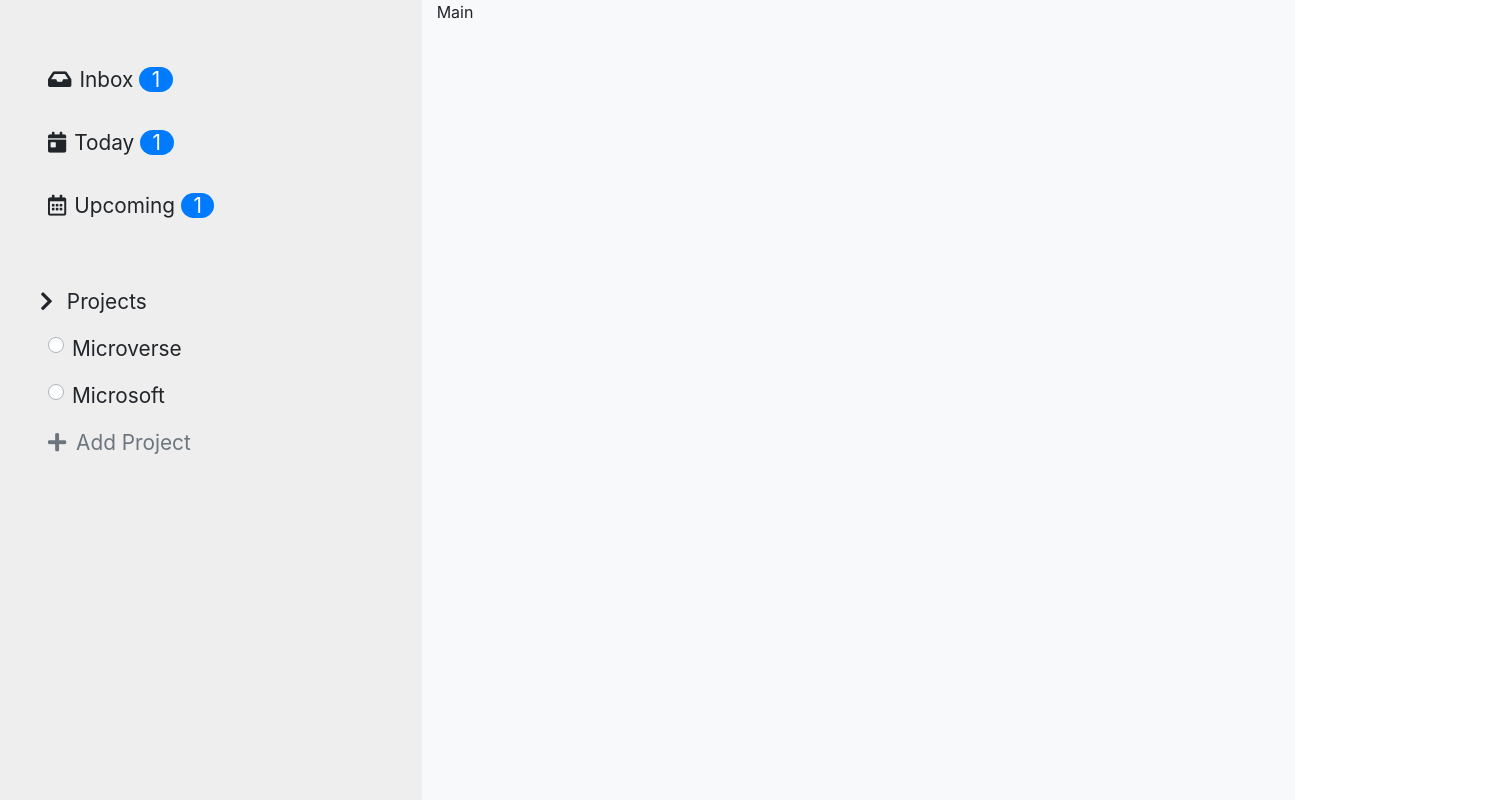
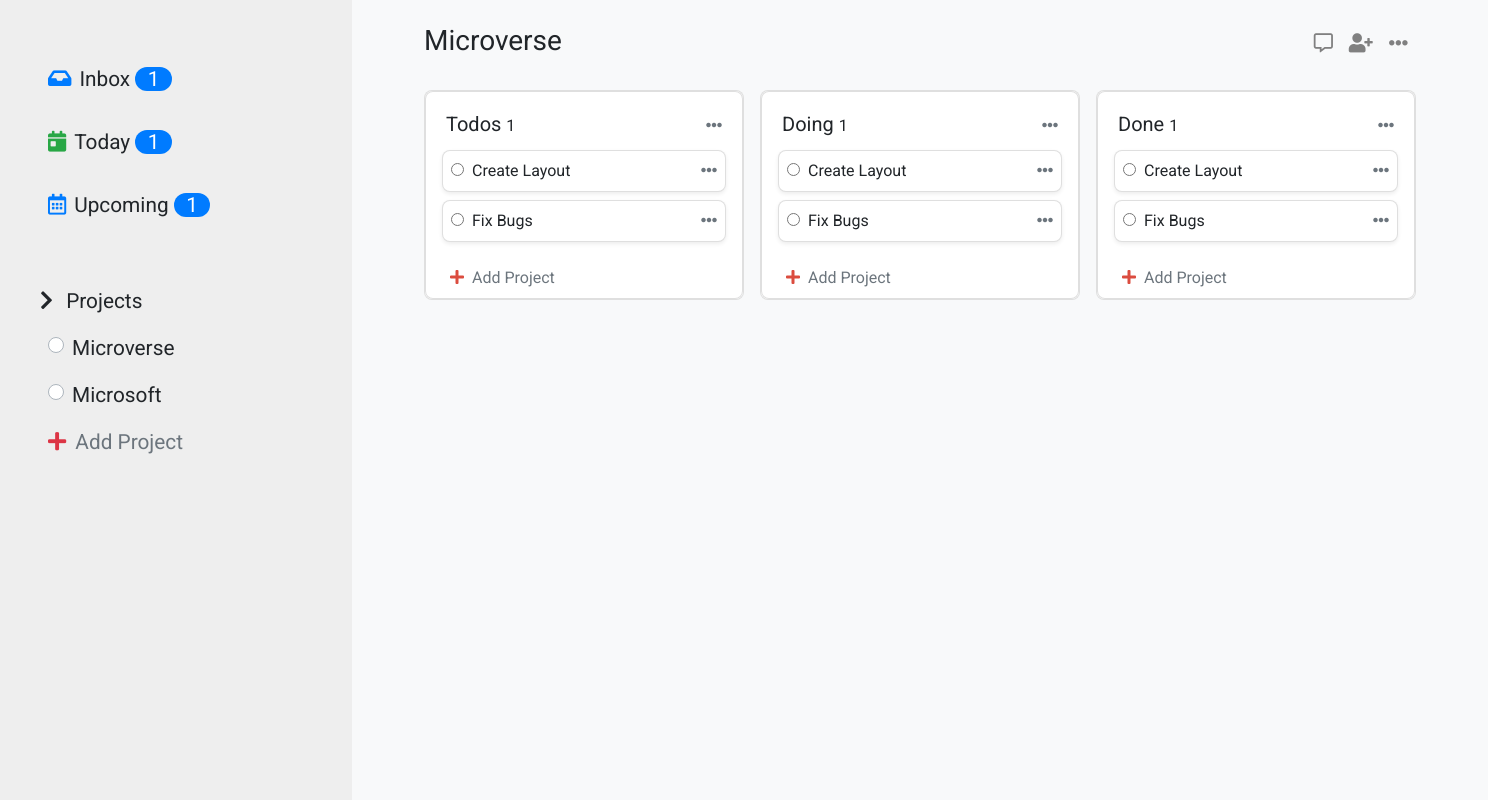
Before and after one commit to hemant-soni-vst-au4/To-do, a website built with webpack: page src/index.html in a window 1280 px wide. Shown: the whole page, 1488 px wide, since content can reach past the window. Built offline with nearby package versions, Linux system fonts and the light colour scheme.

Commit message:
Dashboard part implement

```diff
--- a/src/index.html
+++ b/src/index.html
@@ -12,22 +12,23 @@
     integrity="sha384-ggOyR0iXCbMQv3Xipma34MD+dH/1fQ784/j6cY/iJTQUOhcWr7x9JvoRxT2MZw1T" crossorigin="anonymous">
   <link rel="stylesheet" href="https://use.fontawesome.com/releases/v5.15.1/css/all.css"
     integrity="sha384-vp86vTRFVJgpjF9jiIGPEEqYqlDwgyBgEF109VFjmqGmIY/Y4HV4d3Gp2irVfcrp" crossorigin="anonymous">
+  <link href='https://fonts.googleapis.com/css?family=Roboto' rel='stylesheet'>
   <link rel="stylesheet" href="css/style.css" type="text/css">
 </head>
 
 <body>
-  <div class="row h-100 bg-light">
+  <div class="d-flex h-100 bg-light">
     <!-- ========= Aside ========== -->
-    <aside class="col-4 aside">
+    <aside class=" aside">
       <div class="container p-5 ">
         <ul class="list-unstyled">
-          <li class="aside__inbox py-3"><i class="fas fa-inbox mr-2"></i>Inbox <span
+          <li class="aside__inbox py-3"><i class="fas fa-inbox mr-2 text-primary"></i>Inbox <span
               class="aside__inbox-count adge badge-primary badge-pill">1</span>
           </li>
-          <li class="aside__today py-3"><i class="fas fa-calendar-day mr-2"></i>Today <span
+          <li class="aside__today py-3 "><i class="fas fa-calendar-day mr-2 text-success"></i>Today <span
               class="aside__today-count adge badge-primary badge-pill">1</span>
           </li>
-          <li class="aside__upcoming pt-3"><i class="far fa-calendar-alt mr-2"></i>Upcoming
+          <li class="aside__upcoming pt-3"><i class="far fa-calendar-alt mr-2 text-primary"></i>Upcoming
             <span class="aside__upcoming-count adge badge-primary badge-pill">1</span></li>
         </ul>
       </div>
@@ -46,12 +47,115 @@
             <label class="custom-control-label" for="customRadio2">Microsoft</label>
           </div>
           <div class="project__add ml-5 mt-3 text-muted">
-            <i class="fas fa-plus mr-1"></i> Add Project
+            <i class="fas fa-plus mr-1 text-danger"></i> Add Project
           </div>
         </div>
       </div>
     </aside>
-    <main class="col-8">Main</main>
+    <!-- ========= Main ============ -->
+    <main class="dashboard  px-5 w-100">
+      <!-- ======== Header ========= -->
+      <header class="d-flex justify-content-between align-items-baseline dashboard_header p-4">
+        <h3>Microverse</h3>
+        <div class="d-flex header__logos">
+          <i class="far fa-comment-alt"></i>
+          <i class="fas fa-user-plus"></i>
+          <i class="fas fa-ellipsis-h"></i>
+        </div>
+      </header>
+      <!-- ======== Dashboard ====== -->
+      <div class="d-flex px-4 ">
+        <!-- ===== Col ===== -->
+        <div class="card column">
+          <!-- ===== Card ======= -->
+          <div class="card py-2 px-3">
+            <!-- ======= title===== -->
+            <div class="d-flex justify-content-between align-items-baseline p-1 my-2">
+              <span><b class="h5">Todos </b>1</span>
+              <i class="fas fa-ellipsis-h text-muted"></i>
+            </div>
+            <!-- ===== Task ====== -->
+            <div class="card shadow-sm p-1 mb-2">
+              <div class="d-flex justify-content-between align-items-baseline p-1">
+                <span> <input type="radio" class="mr-2">Create Layout</span>
+                <i class="fas fa-ellipsis-h text-muted"></i>
+              </div>
+            </div>
+            <!-- ===== Task ====== -->
+            <div class="card shadow-sm p-1 mb-2">
+              <div class="d-flex justify-content-between align-items-baseline p-1">
+                <span> <input type="radio" class="mr-2">Fix Bugs</span>
+                <i class="fas fa-ellipsis-h text-muted"></i>
+              </div>
+            </div>
+            <!-- ======= Add Task ======= -->
+            <div class="column__add__task mt-3 text-muted">
+              <i class="fas fa-plus mr-1 ml-2 "></i> Add Project
+            </div>
+          </div>
+        </div>
+
+        <!-- ===== Col ===== -->
+        <div class="card column ml-3">
+          <!-- ===== Card ======= -->
+          <div class="card py-2 px-3">
+            <!-- ======= title===== -->
+            <div class="d-flex justify-content-between align-items-baseline p-1 my-2">
+              <span><b class="h5">Doing </b>1</span>
+              <i class="fas fa-ellipsis-h text-muted"></i>
+            </div>
+            <!-- ===== Task ====== -->
+            <div class="card shadow-sm p-1 mb-2">
+              <div class="d-flex justify-content-between align-items-baseline p-1">
+                <span> <input type="radio" class="mr-2">Create Layout</span>
+                <i class="fas fa-ellipsis-h text-muted"></i>
+              </div>
+            </div>
+            <!-- ===== Task ====== -->
+            <div class="card shadow-sm p-1 mb-2">
+              <div class="d-flex justify-content-between align-items-baseline p-1">
+                <span> <input type="radio" class="mr-2">Fix Bugs</span>
+                <i class="fas fa-ellipsis-h text-muted"></i>
+              </div>
+            </div>
+            <!-- ======= Add Task ======= -->
+            <div class="column__add__task mt-3 text-muted">
+              <i class="fas fa-plus mr-1 ml-2 "></i> Add Project
+            </div>
+          </div>
+        </div>
+
+        <!-- ===== Col ===== -->
+        <div class="card column ml-3">
+          <!-- ===== Card ======= -->
+          <div class="card py-2 px-3">
+            <!-- ======= title===== -->
+            <div class="d-flex justify-content-between align-items-baseline p-1 my-2">
+              <span><b class="h5">Done </b>1</span>
+              <i class="fas fa-ellipsis-h text-muted"></i>
+            </div>
+            <!-- ===== Task ====== -->
+            <div class="card shadow-sm p-1 mb-2">
+              <div class="d-flex justify-content-between align-items-baseline p-1">
+                <span> <input type="radio" class="mr-2">Create Layout</span>
+                <i class="fas fa-ellipsis-h text-muted"></i>
+              </div>
+            </div>
+            <!-- ===== Task ====== -->
+            <div class="card shadow-sm p-1 mb-2">
+              <div class="d-flex justify-content-between align-items-baseline p-1">
+                <span> <input type="radio" class="mr-2">Fix Bugs</span>
+                <i class="fas fa-ellipsis-h text-muted"></i>
+              </div>
+            </div>
+            <!-- ======= Add Task ======= -->
+            <div class="column__add__task mt-3 text-muted">
+              <i class="fas fa-plus mr-1 ml-2 "></i> Add Project
+            </div>
+          </div>
+        </div>
+      </div>
+    </main>
   </div>
 
 
--- a/src/scss/common/base.scss
+++ b/src/scss/common/base.scss
@@ -9,6 +9,11 @@ html{
   height: 100%;
 }
 
+.card{
+  border-radius: 8px;
+}
+
+
 $color-orange: #db4c3f;
 $color-secondary-light: #ffb900;
 $color-secondary-dark: #ff7730;
@@ -17,9 +22,16 @@ $color-tertiary-light: #2998ff;
 $color-tertiary-dark: #5643fa;
 
 $color-grey-light: #eee;
+$color-grey: #7a7a7a;
 
 body {
-  font-family: BlinkMacSystemFont, "Segoe UI", Roboto, Helvetica, Arial, sans-serif;
-  overflow: hidden;
+  font-family: "Roboto", "Segoe UI", Helvetica, Arial, sans-serif;
   height: 100%;
+  width: 100%;
+  min-width: fit-content;
+  overflow-y: scroll;
 }
+
+.fa-plus{
+  color: $color-orange;
+}
--- a/src/scss/layout/aside.scss
+++ b/src/scss/layout/aside.scss
@@ -1,4 +1,5 @@
 .aside{
   background-color: $color-grey-light;
   font-size: 1.3rem;
+  min-width: 22rem;
 }
--- /dev/null
+++ b/src/scss/layout/dashboard.scss
@@ -0,0 +1,18 @@
+
+
+.header{
+  h3{
+    font-weight: 700;
+  }
+  &__logos > *{
+    margin: 0 0.5rem;
+    font-size: 1.2rem;
+    color: grey;
+    cursor: pointer;
+  }
+}
+
+.column{
+  width: 20rem;
+  min-width: 250px;
+}
--- a/src/scss/main.scss
+++ b/src/scss/main.scss
@@ -3,5 +3,5 @@
 
 
 @import './layout/aside';
-@import './layout/main';
+@import './layout/dashboard';
 @import './layout/header';
```
Also changed, not shown: src/css/style.css, src/scss/layout/main.scss (deleted).
